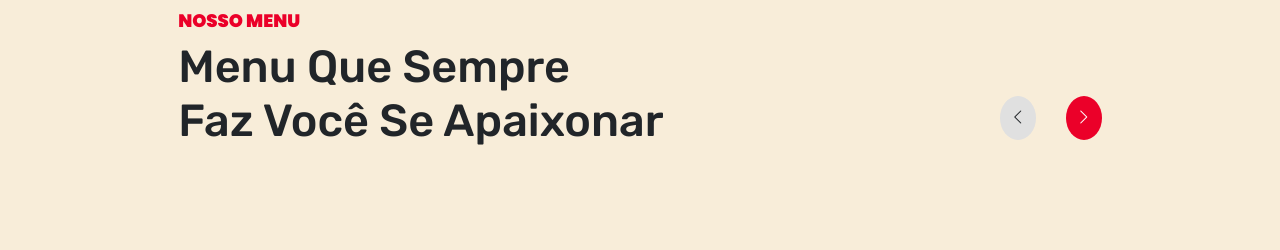
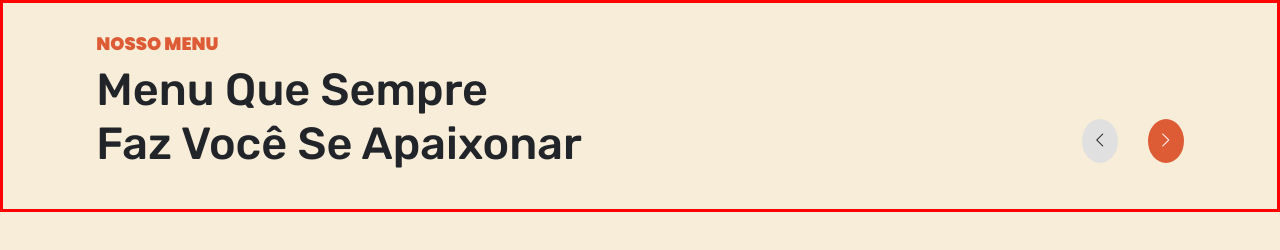
Before and after one commit to StudioHeeler/projeto04-food, a plain HTML site: page index.html in a window 1280 px wide. Drawn offline with nearby package versions, Linux system fonts and the light colour scheme.

Commit message:
feat: correção de design e reestruturação de pastas

```diff
--- a/style2.css
+++ b/css/header-menu.css
@@ -1,29 +1,8 @@
-@import url('https://fonts.googleapis.com/css2?family=Poppins:ital,wght@0,100;0,200;0,300;0,400;0,500;0,600;0,700;0,800;0,900;1,100;1,200;1,300;1,400;1,500;1,600;1,700;1,800;1,900&family=Rubik:ital,wght@0,300..900;1,300..900&display=swap');
-
-:root{
-    --brand-color-1: #eb0029;
-    --grey-color-1: #F8EDD9;
-    --grey-color-2: #e0e0e0;
-    --font-general: 'Poppins', sans-serif;
-    --font-subtitle: 'Rubik', sans-serif;
-}
-
-*{
-    margin: 0;
-    padding: 0;
-    box-sizing: border-box;
-}
-
-body{
-    background-color: var(--grey-color-1);
-    font-family: var(--font-general);
-}
-
 .header-menu-section{
     display: flex;
     align-items: center;
-    justify-content: space-around;
-    padding: .625rem;
+    justify-content: center;
+    gap: 31.25rem;
 }
 
 .title{
--- /dev/null
+++ b/css/style.css
@@ -0,0 +1,28 @@
+@import url('https://fonts.googleapis.com/css2?family=Poppins:ital,wght@0,100;0,200;0,300;0,400;0,500;0,600;0,700;0,800;0,900;1,100;1,200;1,300;1,400;1,500;1,600;1,700;1,800;1,900&family=Rubik:ital,wght@0,300..900;1,300..900&display=swap');
+@import url('./header-menu.css');
+
+:root{
+    --brand-color-1: #dd5c36;
+    --brand-color-2: #327039;
+    --brand-color-3: #133020;
+    --grey-color-1: #F8EDD9;
+    --grey-color-2: #e0e0e0;
+    --font-general: 'Poppins', sans-serif;
+    --font-subtitle: 'Rubik', sans-serif;
+}
+
+*{
+    margin: 0;
+    padding: 0;
+    box-sizing: border-box;
+}
+
+body{
+    background-color: var(--grey-color-1);
+    font-family: var(--font-general);
+}
+
+.menu{
+    border: solid red;
+    padding: 1.875rem;
+}
--- a/index.html
+++ b/index.html
@@ -6,10 +6,10 @@
     <title>Document</title>
     <link href="https://cdn.jsdelivr.net/npm/bootstrap@5.3.3/dist/css/bootstrap.min.css" rel="stylesheet" integrity="sha384-QWTKZyjpPEjISv5WaRU9OFeRpok6YctnYmDr5pNlyT2bRjXh0JMhjY6hW+ALEwIH" crossorigin="anonymous">
     <link rel="stylesheet" href="https://cdn.jsdelivr.net/npm/bootstrap-icons@1.11.3/font/bootstrap-icons.min.css">
-    <link rel="stylesheet" href="style2.css">
+    <link rel="stylesheet" href="./css/style.css">
 </head>
 <body>
-    <section class="menu-section">
+    <section class="menu">
         <div class="header-menu-section">
           <div class="text-container">
             <h2 class="title">NOSSO MENU</h2>
```
Also changed, not shown: index.html.txt (deleted, +0 -11 lines), css/components/button.css (deleted), css/components/header.css (deleted), css/styles.css (deleted).
